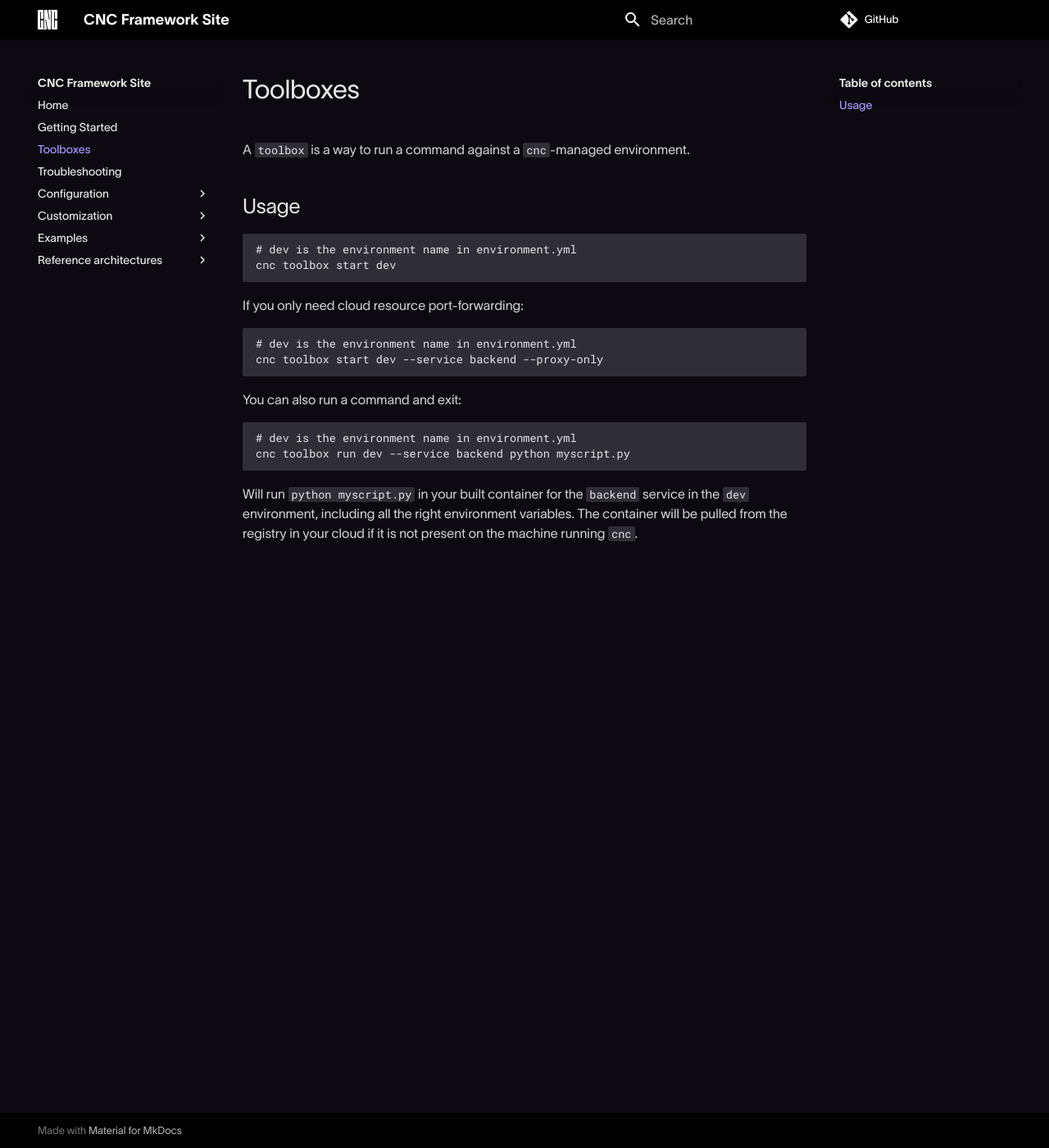
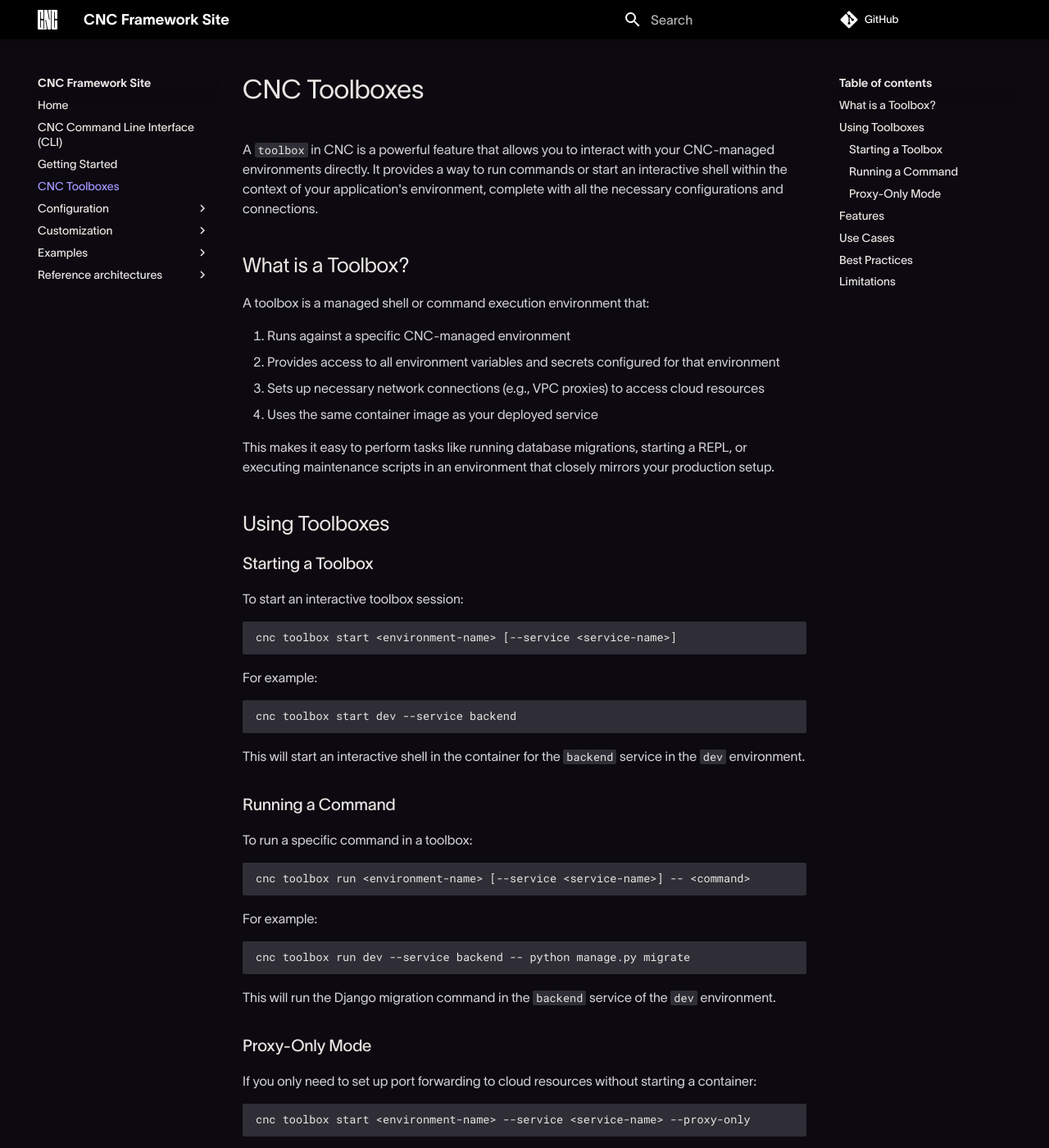
Before and after one commit to coherenceplatform/cnc, an MkDocs documentation site: the page built from docs/toolboxes.md, in a window 1280 px wide and 1400 px high. Shown: the whole window at 82% size. Built offline with MkDocs 1.6.1 and Material for MkDocs 9.7.7, drawn with Linux system fonts in a browser that asks for light colours; some web fonts are replaced; comment, search, counter and statistics services are not loaded; some of the changed text lies outside the part shown.

Commit message:
docs improvements from feedback

````diff
--- a/docs/toolboxes.md
+++ b/docs/toolboxes.md
@@ -1,26 +1,87 @@
-# Toolboxes
+# CNC Toolboxes
 
-A `toolbox` is a way to run a command against a `cnc`-managed environment.
+A `toolbox` in CNC is a powerful feature that allows you to interact with your CNC-managed environments directly. It provides a way to run commands or start an interactive shell within the context of your application's environment, complete with all the necessary configurations and connections.
 
-## Usage
+## What is a Toolbox?
 
-```
-# dev is the environment name in environment.yml
-cnc toolbox start dev
+A toolbox is a managed shell or command execution environment that:
+
+1. Runs against a specific CNC-managed environment
+2. Provides access to all environment variables and secrets configured for that environment
+3. Sets up necessary network connections (e.g., VPC proxies) to access cloud resources
+4. Uses the same container image as your deployed service
+
+This makes it easy to perform tasks like running database migrations, starting a REPL, or executing maintenance scripts in an environment that closely mirrors your production setup.
+
+## Using Toolboxes
+
+### Starting a Toolbox
+
+To start an interactive toolbox session:
+
+```bash
+cnc toolbox start <environment-name> [--service <service-name>]
 ```
 
-If you only need cloud resource port-forwarding:
+For example:
 
-```
-# dev is the environment name in environment.yml
-cnc toolbox start dev --service backend --proxy-only
+```bash
+cnc toolbox start dev --service backend
 ```
 
-You can also run a command and exit:
+This will start an interactive shell in the container for the `backend` service in the `dev` environment.
 
-```
-# dev is the environment name in environment.yml
-cnc toolbox run dev --service backend python myscript.py
+### Running a Command
+
+To run a specific command in a toolbox:
+
+```bash
+cnc toolbox run <environment-name> [--service <service-name>] -- <command>
 ```
 
-Will run `python myscript.py` in your built container for the `backend` service in the `dev` environment, including all the right environment variables. The container will be pulled from the registry in your cloud if it is not present on the machine running `cnc`.
+For example:
+
+```bash
+cnc toolbox run dev --service backend -- python manage.py migrate
+```
+
+This will run the Django migration command in the `backend` service of the `dev` environment.
+
+### Proxy-Only Mode
+
+If you only need to set up port forwarding to cloud resources without starting a container:
+
+```bash
+cnc toolbox start <environment-name> --service <service-name> --proxy-only
+```
+
+This is useful when you want to connect to cloud resources from your local machine using local tools.
+
+## Features
+
+- **Environment Variables**: All environment variables defined for the service in the specified environment are automatically available in the toolbox.
+- **Cloud Resource Access**: The toolbox sets up necessary VPC proxies or port forwarding to allow access to cloud resources like databases or caches.
+- **Consistent Environment**: The toolbox uses the same container image as your deployed service, ensuring consistency between your toolbox environment and the actual deployed environment.
+- **Cloud Provider Integration**: Uses cloud-specific tools (e.g., `gcloud ssh` for GCP, `aws ssm` for AWS) to set up secure connections.
+
+## Use Cases
+
+1. **Database Migrations**: Run database migration scripts in a controlled environment.
+2. **REPL Sessions**: Start an interactive Python, Node.js, or other language REPL with full access to your application's environment.
+3. **Debugging**: Investigate issues by running commands in an environment identical to your deployed services.
+4. **Data Management**: Perform data import/export operations or run data manipulation scripts.
+5. **Maintenance Tasks**: Execute periodic maintenance tasks or one-off scripts.
+
+## Best Practices
+
+1. Use toolboxes for temporary interactive access. For recurring tasks, consider using scheduled tasks in your CNC configuration.
+2. Be cautious when running commands that modify data, especially in production environments.
+3. Use the `--proxy-only` mode when you only need to access cloud resources and don't require the full application environment.
+4. Remember that changes made in a toolbox session (except for persistent storage like databases) will not affect the actual deployed services.
+
+## Limitations
+
+- Toolbox sessions are temporary and do not persist. Any files or changes made within the container (outside of connected persistent storage) will be lost when the session ends.
+- Resource limits for toolbox sessions may differ from your deployed services. Check your CNC configuration for specific limits.
+
+By leveraging CNC toolboxes, you can significantly simplify your development and operations workflows, providing a consistent and secure way to interact with your cloud environments.
````
Also changed, not shown: development.md (+2 -0 lines), docs/cli.md (added, +181 -0 lines), docs/examples/django.md (+1 -1 lines), docs/getting-started.md (+9 -0 lines), docs/index.md (+1 -1 lines), docs/reference architectures/gcp/gke.md (+1 -1 lines), docs/troubleshooting.md (deleted, +0 -12 lines).
